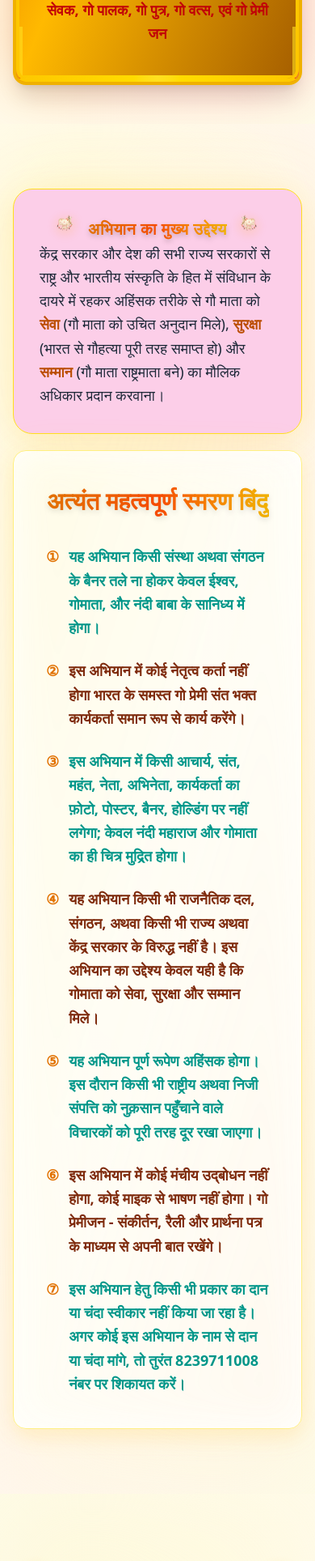
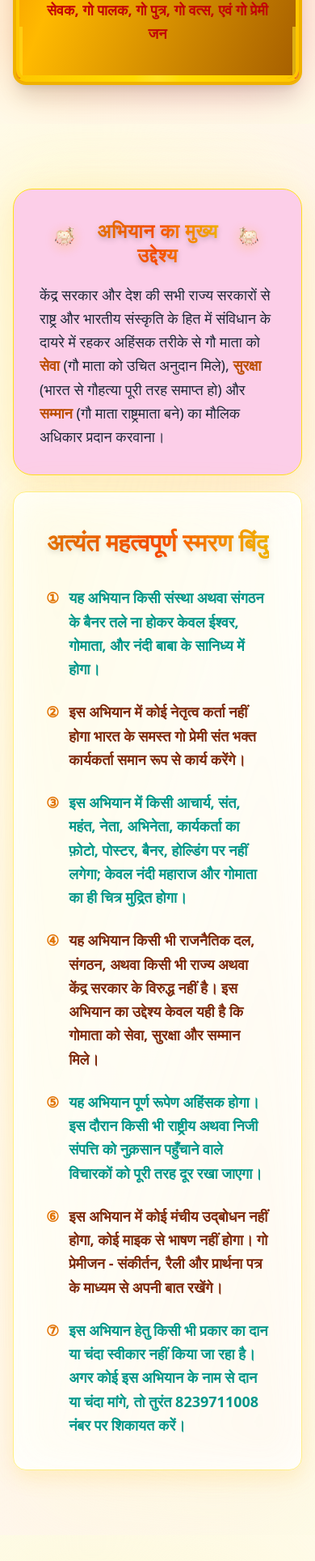
Before and after one commit to Emulsion24/Aviyan, a Next.js app: page / in a window 390 px wide. Shown: the part 2500-4428 px from the top of the page at 81% size. Built offline with nearby package versions, Linux system fonts and the light colour scheme.

Commit message:
make the heading responsive

```diff
--- a/app/about.jsx
+++ b/app/about.jsx
@@ -20,21 +20,21 @@ const About = () => {
       {/* Card content */}
       <div className="relative p-8 md:p-12 bg-pink-200 backdrop-blur-sm border border-yellow-300 rounded-3xl shadow-[0_10px_40px_rgba(255,183,0,0.15)] group-hover:shadow-[0_12px_45px_rgba(255,153,0,0.25)] transition-all duration-500">
         <div className="relative text-center">
-              <div className="flex items-center justify-center gap-3 sm:gap-6 md:gap-8 px-2 sm:px-6 md:px-10 text-center flex-nowrap">
+              <div className="flex items-center mb-4 justify-center gap-4 sm:gap-6 md:gap-8 px-3 sm:px-6 md:px-10 text-center flex-nowrap">
   {/* Left ornament */}
   <Image
     src="/3.png"
     alt="left decoration"
     width={64}
     height={64}
-    className="w-8 sm:w-12 md:w-16 opacity-95 animate-bounce drop-shadow-[0_4px_8px_rgba(255,166,0,0.4)] flex-shrink-0"
+    className="w-10 sm:w-12 md:w-16 opacity-95 animate-bounce drop-shadow-[0_4px_8px_rgba(255,166,0,0.4)] flex-shrink-0"
   />
 
   {/* Main Heading */}
   <div className="flex-shrink text-center">
     <h2
       id="objectives"
-      className="text-xl sm:text-3xl md:text-4xl lg:text-5xl font-extrabold leading-tight
+      className="text-2xl sm:text-3xl md:text-4xl lg:text-5xl font-extrabold leading-tight
         bg-gradient-to-r from-amber-600 via-orange-600 to-yellow-500 bg-clip-text text-transparent
         tracking-wide drop-shadow-[0_3px_3px_rgba(0,0,0,0.2)]
         pb-1 pt-1"
@@ -49,7 +49,7 @@ const About = () => {
     alt="right decoration"
     width={64}
     height={64}
-    className="w-8 sm:w-12 md:w-16 opacity-95 animate-bounce drop-shadow-[0_4px_8px_rgba(255,166,0,0.4)] flex-shrink-0"
+    className="w-10 sm:w-12 md:w-16 opacity-95 animate-bounce drop-shadow-[0_4px_8px_rgba(255,166,0,0.4)] flex-shrink-0"
     style={{ animationDelay: '1s' }}
   />
 </div>
--- a/app/objective.jsx
+++ b/app/objective.jsx
@@ -99,15 +99,15 @@ const Objectives = () => {
       <div className="relative max-w-6xl mx-auto px-4 space-y-16">
         {/* 🌸 Header Section */}
         <div className="relative text-center">
-          <div className="flex items-center justify-center gap-3 sm:gap-5 md:gap-8 px-3 sm:px-6 md:px-10 flex-nowrap text-center">
+      <div className="flex items-center justify-center gap-4 sm:gap-6 md:gap-8 px-4 sm:px-6 md:px-10 flex-nowrap text-center">
   {/* Left ornament */}
-  <div className="w-8 sm:w-12 md:w-16 h-8 sm:h-12 md:h-16 bg-gradient-to-br from-amber-400 to-yellow-500 rounded-full flex items-center justify-center animate-bounce drop-shadow-[0_4px_8px_rgba(255,166,0,0.4)] flex-shrink-0">
+  <div className="w-10 sm:w-12 md:w-16 h-10 sm:h-12 md:h-16 bg-gradient-to-br from-amber-400 to-yellow-500 rounded-full flex items-center justify-center animate-bounce drop-shadow-[0_4px_8px_rgba(255,166,0,0.4)] flex-shrink-0">
     <Image
       src="/3.png"
       alt="left decoration"
       width={64}
       height={64}
-      className="w-6 sm:w-10 md:w-14 opacity-95 drop-shadow-[0_4px_8px_rgba(255,166,0,0.4)]"
+      className="w-8 sm:w-10 md:w-14 opacity-95 drop-shadow-[0_4px_8px_rgba(255,166,0,0.4)]"
     />
   </div>
 
@@ -115,21 +115,18 @@ const Objectives = () => {
   <div className="flex-shrink text-center">
     <h2
       id="objectives"
-      className="text-lg sm:text-2xl md:text-4xl lg:text-5xl font-extrabold leading-tight
+      className="text-2xl sm:text-3xl md:text-4xl lg:text-5xl font-extrabold leading-tight
         bg-gradient-to-r from-amber-600 via-orange-600 to-yellow-500 bg-clip-text text-transparent
         tracking-wide drop-shadow-[0_3px_3px_rgba(0,0,0,0.2)]
         pb-1 pt-1"
     >
       भारत सरकार से गो रक्षा सम्बंधित मुख्य आग्रह
     </h2>
-
-    {/* Optional decorative underline */}
-    <div className="mx-auto mt-2 h-[3px] w-20 sm:w-28 md:w-36 bg-gradient-to-r from-yellow-400 via-amber-500 to-orange-500 rounded-full shadow-md"></div>
   </div>
 
   {/* Right ornament */}
   <div
-    className="w-8 sm:w-12 md:w-16 h-8 sm:h-12 md:h-16 bg-gradient-to-br from-yellow-500 to-amber-400 rounded-full flex items-center justify-center animate-bounce drop-shadow-[0_4px_8px_rgba(255,166,0,0.4)] flex-shrink-0"
+    className="w-10 sm:w-12 md:w-16 h-10 sm:h-12 md:h-16 bg-gradient-to-br from-yellow-500 to-amber-400 rounded-full flex items-center justify-center animate-bounce drop-shadow-[0_4px_8px_rgba(255,166,0,0.4)] flex-shrink-0"
     style={{ animationDelay: '1s' }}
   >
     <Image
@@ -137,10 +134,11 @@ const Objectives = () => {
       alt="right decoration"
       width={64}
       height={64}
-      className="w-6 sm:w-10 md:w-14 opacity-95 drop-shadow-[0_4px_8px_rgba(255,166,0,0.4)]"
+      className="w-8 sm:w-10 md:w-14 opacity-95 drop-shadow-[0_4px_8px_rgba(255,166,0,0.4)]"
     />
   </div>
 </div>
+
 
 
           {/* Underline */}
```
